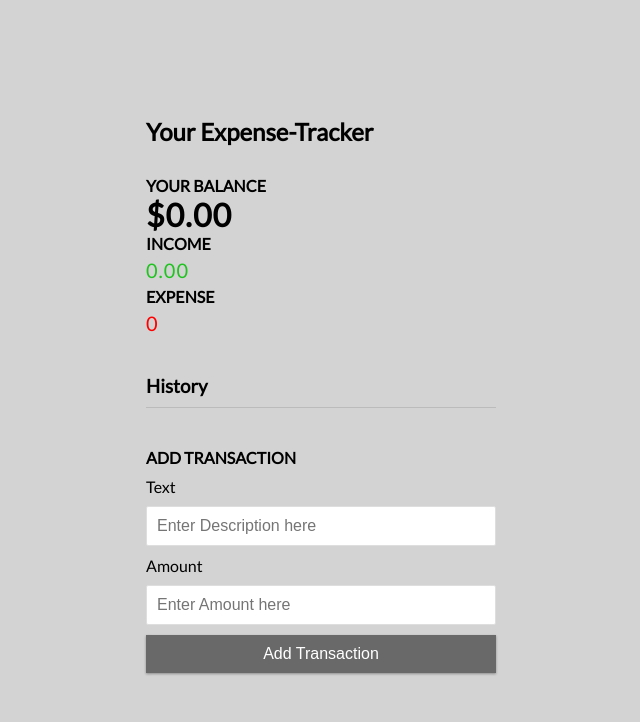
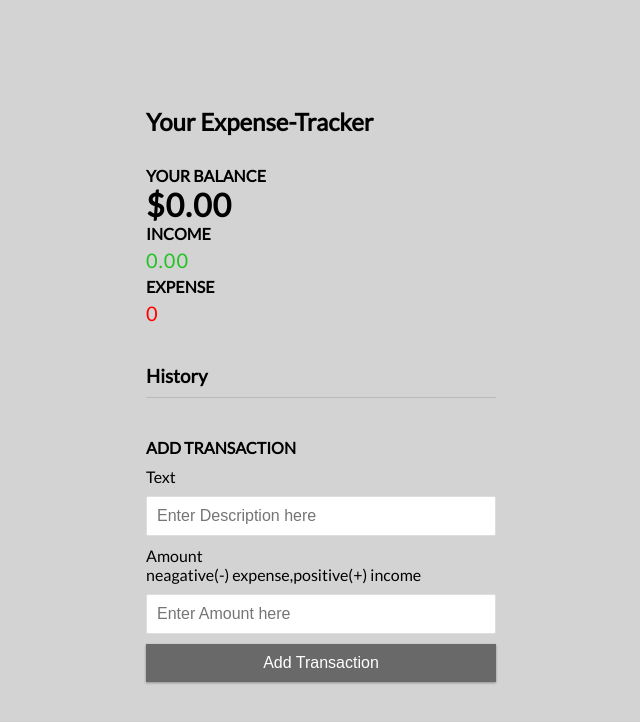
Before and after one commit to ahsanalii/project-react-expensetracker, a React (Create React App) app: page / in a window 1280 px wide. Shown: the top 722 px of the page, without its empty margins (319-959 px from the left). Built offline with nearby package versions, Linux system fonts and the light colour scheme.

Commit message:
update amount label

```diff
--- a/src/components/AddTransaction.js
+++ b/src/components/AddTransaction.js
@@ -26,7 +26,7 @@ function AddTransaction(){
 
 
                 <div className="form-control">
-                    <label htmlFor="amount">Amount</label>
+                    <label htmlFor="amount">Amount<br/>neagative(-) expense,positive(+) income</label>
                     <input type="number" value={amount} onChange={(e)=>{setAmount(e.target.value)}} placeholder="Enter Amount here"  />
                 </div>
                 <button className="btn">Add Transaction</button>
```
